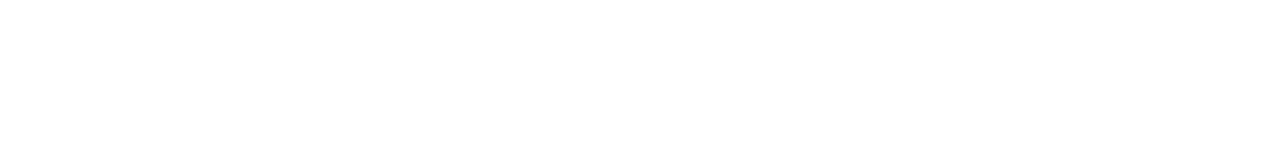
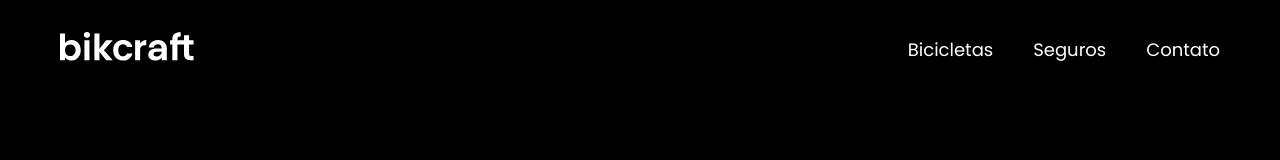
Before and after one commit to wandersonwendel/bikcraft, a plain HTML site: page index.html in a window 1280 px wide. Drawn offline with Linux system fonts and the light colour scheme.

Commit message:
feat: Criar primeira parte do Header do site - Monta a estrutura do Header. - Cria propriedades pré-definidas de estilização.

```diff
--- a/css/style.css
+++ b/css/style.css
@@ -0,0 +1,66 @@
+@import url("https://fonts.googleapis.com/css2?family=Poppins:ital,wght@0,100;0,200;0,300;0,400;0,500;0,600;0,700;0,800;0,900;1,100;1,200;1,300;1,400;1,500;1,600;1,700;1,800;1,900&display=swap");
+@import url("https://fonts.googleapis.com/css2?family=Poppins:ital,wght@0,100;0,200;0,300;0,400;0,500;0,600;0,700;0,800;0,900;1,100;1,200;1,300;1,400;1,500;1,600;1,700;1,800;1,900&family=Roboto:ital,wght@0,100;0,300;0,400;0,500;0,700;0,900;1,100;1,300;1,400;1,500;1,700;1,900&display=swap");
+
+:root {
+  --c12: #000000;
+  --c11: #141414;
+  --c10: #212121;
+  --c9: #272727;
+  --c8: #464646;
+  --c7: #606060;
+  --c6: #7d7d7d;
+  --c5: #949494;
+  --c4: #aeaeae;
+  --c3: #c8c8c8;
+  --c2: #e0e0e0;
+  --c1: #f7f7f7;
+  --w: #ffffff;
+  --p5: #331f01;
+  --p4: #714a03;
+  --p3: #a66f00;
+  --p2: #e7a50c;
+  --p1: #ffbb00;
+  --primary-font: "Poppins";
+  --second-font: "Roboto";
+}
+
+body {
+  font-family: var(--primary-font);
+  background: #000;
+  color: var(--w);
+  margin: 0px;
+}
+
+ul {
+  margin: 0px;
+  padding: 0px;
+  list-style: none;
+}
+
+a {
+  text-decoration: none;
+}
+
+.header {
+  display: flex;
+  justify-content: space-between;
+  align-items: center;
+  padding: 20px;
+  box-sizing: border-box;
+  max-width: 1200px;
+  margin-left: auto;
+  margin-right: auto;
+}
+
+.header-menu {
+  display: flex;
+  gap: 40px;
+  background-color: var(--c12);
+}
+
+.header-menu a {
+  display: inline-block;
+  padding: 16px 0px;
+  color: var(--w);
+  font-size: 18px;
+}
--- a/index.html
+++ b/index.html
@@ -11,5 +11,19 @@
     <title>Bikcraft - Bicicletas Elétricas</title>
     <link rel="stylesheet" href="./css/style.css" />
   </head>
-  <body></body>
+  <body>
+    <header class="header-bg">
+      <div class="header">
+        <a href="./"><img src="./imgs/bikcraft.svg" alt="" /></a>
+
+        <nav aria-label="primaria">
+          <ul class="header-menu">
+            <li><a href="./bicicletas.html">Bicicletas</a></li>
+            <li><a href="./seguros.html">Seguros</a></li>
+            <li><a href="./contato.html">Contato</a></li>
+          </ul>
+        </nav>
+      </div>
+    </header>
+  </body>
 </html>
```
